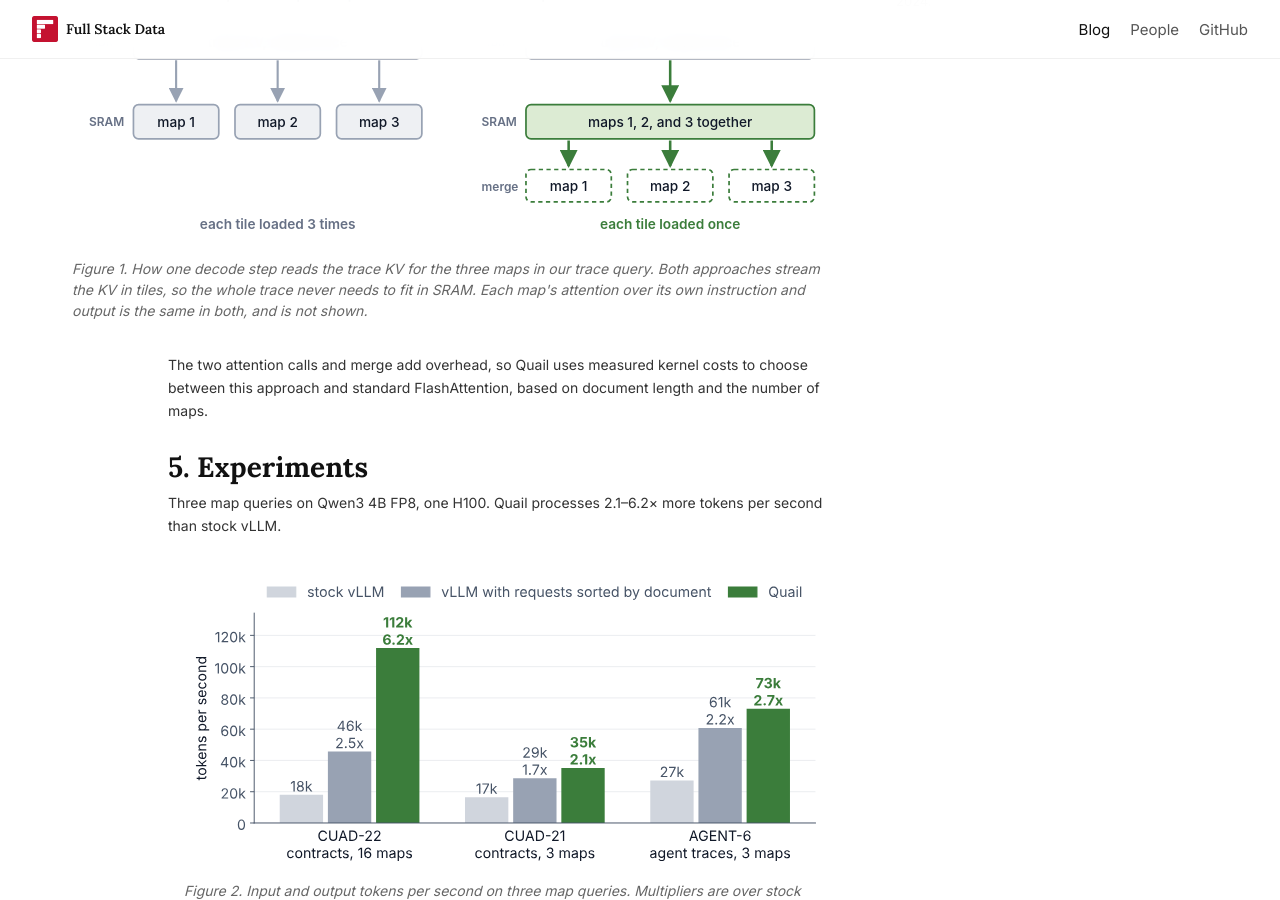
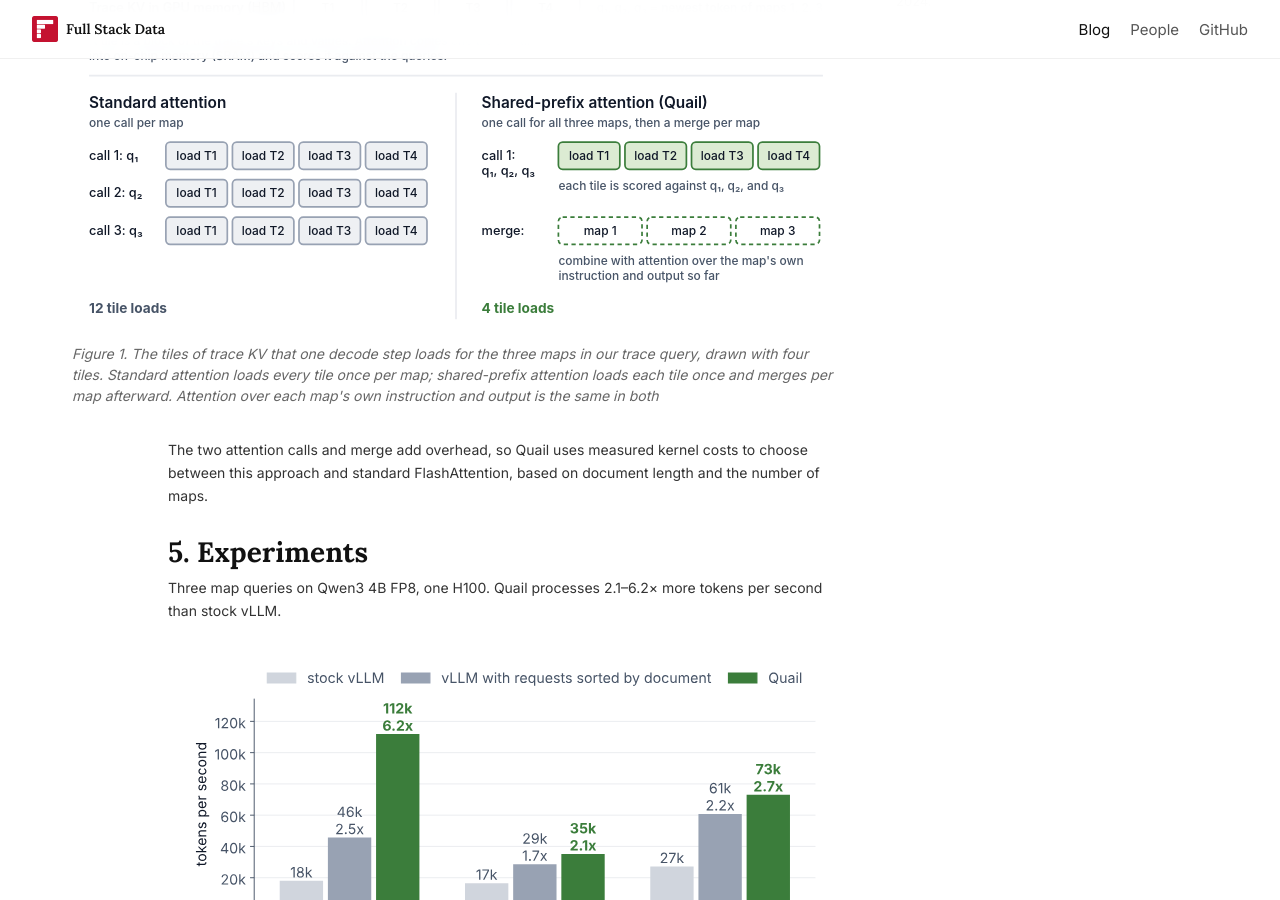
Before and after one commit to fsdatalab/fsdatalab.github.io, a Jekyll site: the page built from _posts/2026-11-03-ai-map.md, in a window 1280 px wide and 900 px high, scrolled down 5814 px. Built offline with Jekyll 4.4.1, drawn with Linux system fonts in a browser that asks for light colours.

Commit message:
Redraw the AI.MAP attention figure as tile loads per call
Co-Authored-By: Claude Opus 5.5 <noreply@anthropic.com>
Claude-Session: https://claude.ai/code/session_012G22YMQssRfNYLRetzTaCz

```diff
--- a/_posts/2026-11-03-ai-map.md
+++ b/_posts/2026-11-03-ai-map.md
@@ -186,8 +186,8 @@ After we've packed a batch, the question is how to execute its forward pass on t
 If a batch contains requests that share a document, we don't need to load that document's KV from GPU memory (HBM) into on-chip SRAM separately for each request. We use Hydragen-style attention<sup><a href="#note-6">6</a></sup> to load a KV tile once and reuse it across those requests. We compute attention to each request's instruction and generated output separately, then merge the results.
 
 <figure id="figure-1" style="width: min(48rem, calc(100vw - 3rem));">
-<img src="{{ '/assets/blog/ai-map/attention-reads.svg' | relative_url }}" alt="Two panels for one decode step of the three maps in our trace query. Left: standard attention runs one call per map, so each tile of the trace KV is loaded from HBM into SRAM three times. Right: shared-prefix attention loads each tile once for all three maps, then merges each map's result with attention over its own instruction and output.">
-<figcaption>Figure 1. How one decode step reads the trace KV for the three maps in our trace query. Both approaches stream the KV in tiles, so the whole trace never needs to fit in SRAM. Each map's attention over its own instruction and output is the same in both, and is not shown.</figcaption>
+<img src="{{ '/assets/blog/ai-map/attention-reads.svg' | relative_url }}" alt="The trace KV is split into tiles T1 to T4. Standard attention runs one call per map, and each call loads all four tiles: 12 tile loads. Shared-prefix attention runs one call that loads each tile once and scores it against the newest token of all three maps: 4 tile loads. Then each map's result is merged with its attention over its own instruction and output.">
+<figcaption>Figure 1. The tiles of trace KV that one decode step loads for the three maps in our trace query, drawn with four tiles. Standard attention loads every tile once per map; shared-prefix attention loads each tile once and merges per map afterward. Attention over each map's own instruction and output is the same in both</figcaption>
 </figure>
 
 The two attention calls and merge add overhead, so Quail uses measured kernel costs to choose between this approach and standard FlashAttention, based on document length and the number of maps.
```
Also changed, not shown: assets/blog/ai-map/attention-reads.svg.
